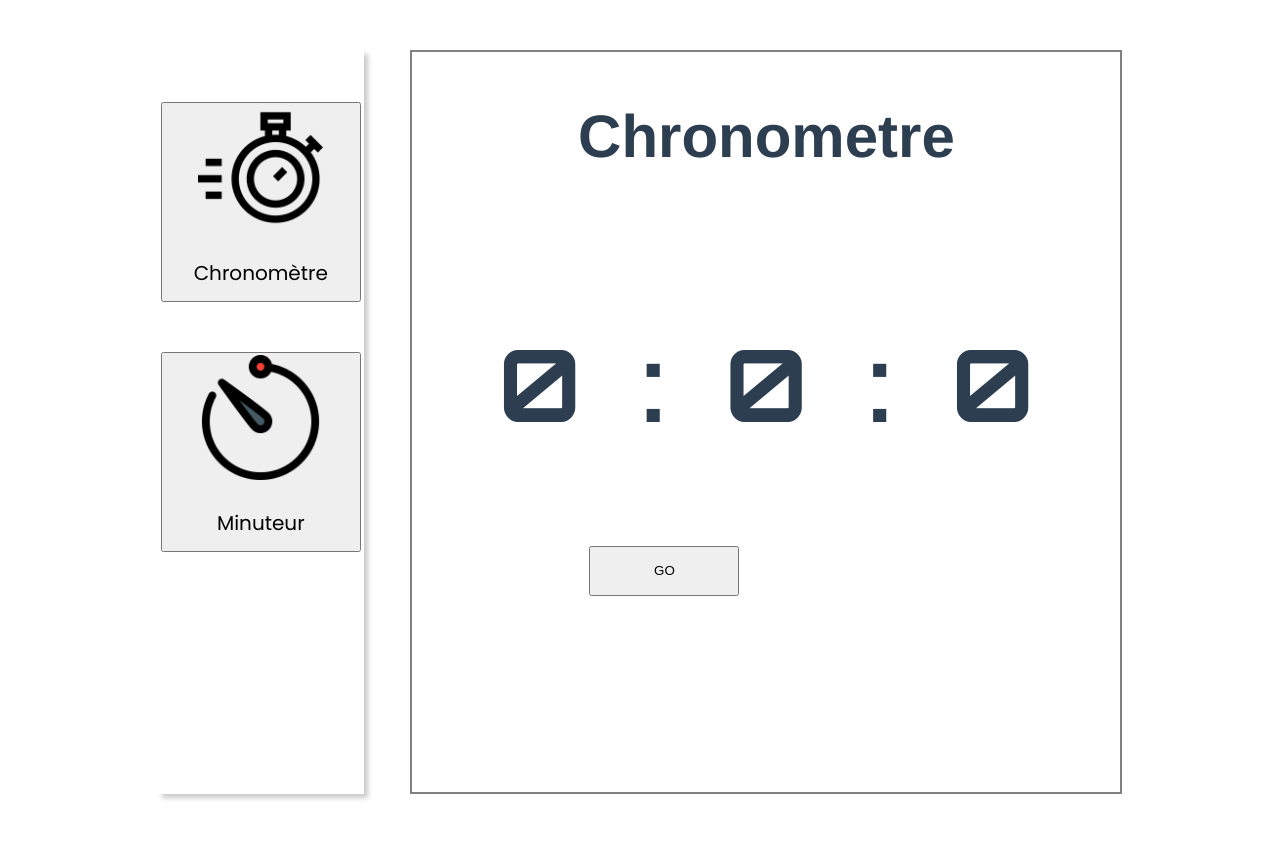
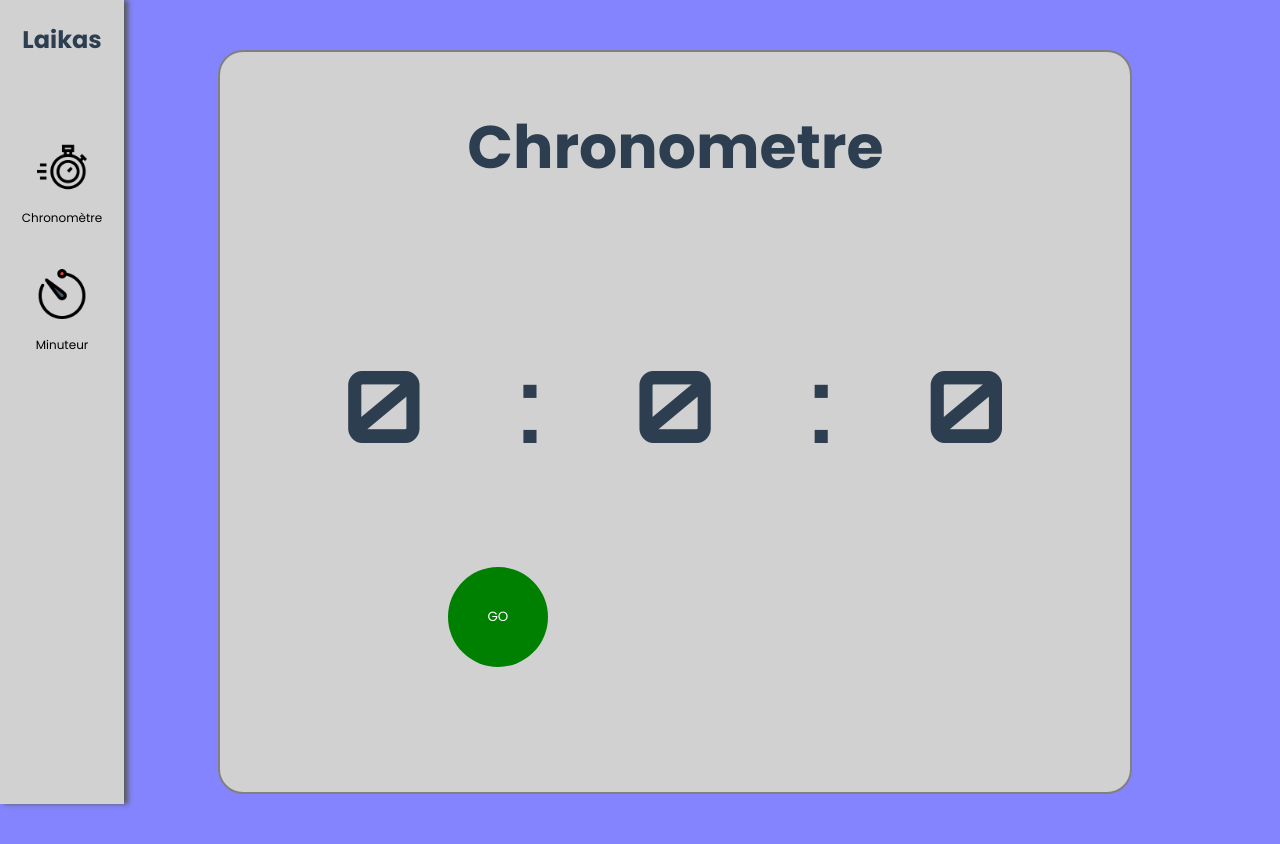
Before and after one commit to Simrche/Laikas, a Vue app: page / in a window 1280 px wide. Built offline with nearby package versions, Linux system fonts and the light colour scheme.

Commit message:
add style

```diff
--- a/src/App.vue
+++ b/src/App.vue
@@ -60,18 +60,28 @@ export default {
   justify-content: space-around;
 }
 
+body {
+  background-color: rgb(132, 132, 255);
+}
+
 #sidebarApp {
-  width: 20%;
-  padding-bottom: 100px;
-  height: 80vh;
+  position: absolute;
+  left: 0;
+  top: 0;
+  height: 100vh;
+  width: 120px;
+  background-color: rgb(209, 209, 209);
   border: transparent 2px solid;
-  box-shadow: rgb(202, 202, 202) 4px 4px 5px;
+  box-shadow: rgb(90, 90, 90) 4px 0px 5px;
 }
 
 #application {
-  width: 70%;
+  width: 90%;
+  margin-left: 7%;
   padding-bottom: 100px;
   height: 80vh;
   border: grey 2px solid;
+  background-color: rgb(209, 209, 209);
+  border-radius: 25px;
 }
 </style>
--- a/src/components/Chrono.vue
+++ b/src/components/Chrono.vue
@@ -73,6 +73,7 @@ export default {
 <style scoped>
     h1{
         font-size: 60px;
+        font-family: "poppins";
     }
 
     p {
@@ -96,7 +97,31 @@ export default {
     }
 
     #choice button {
-        height: 50px;
-        width: 150px;
+        height: 100px;
+        width: 100px;
+        font-family: "poppins";
+        background-color: white;
+        border: none;
+        border-radius: 50%;
+        cursor: pointer;
+    }
+
+    #choice button:first-child {
+        background-color: green;
+        color: white;
+    }
+
+    #choice button:first-child:hover {
+        background-color: rgb(0, 155, 0);
+        transition: 0.2s;
+    }
+
+    #choice button:nth-child(2) {
+        background-color: rgb(155, 0, 0);
+        color: white;
+    }
+
+    #choice button:nth-child(2):hover {
+        background-color: rgb(179, 0, 0);
     }
 </style>
--- a/src/components/Minuteur.vue
+++ b/src/components/Minuteur.vue
@@ -9,21 +9,21 @@
     </div>
     <div id="choice" v-if="!choice">
         <div class="choiceIn">
-            <label for="minute">Minute :</label>
+            <label for="minute">Minute : </label>
             <select name="minute" id="" v-model="minute">
                 <option v-for="number in numbers" :key="number" v-bind:value="number">{{number}}</option>
             </select>
         </div>
         <div class="choiceIn">
-            <label for="seconde" >Seconde :</label>
+            <label for="seconde" >Seconde : </label>
             <select name="seconde" id="" v-model="seconde">
                 <option v-for="number in numbers" :key="number" v-bind:value="number">{{number}}</option>
             </select>
         </div>
-        <button v-on:click="go">GO</button>
+        <button v-on:click="go" id="goButton">GO</button>
     </div>
 
-    <div id="finish" v-if="this.finishPopUp">
+    <div id="finish" v-if="this.finishPopUp" v-on:click="finish">
         <h2>FINISH</h2>
         <button v-on:click="finish" v-if="this.finishPopUp">Fermer</button>
     </div>
@@ -78,6 +78,7 @@ export default {
 <style scoped>
     h1{
         font-size: 60px;
+        font-family: "poppins";
     }
 
     p {
@@ -92,8 +93,19 @@ export default {
     }
 
     #stopButton {
-        width: 200px;
-        height: 50px;
+        height: 100px;
+        width: 100px;
+        font-family: "poppins";
+        background-color: white;
+        border: none;
+        border-radius: 50%;
+        cursor: pointer;
+        background-color: rgb(155, 0, 0);
+        color: white;
+    }
+
+    #stopButton:hover {
+        background-color: rgb(179, 0, 0);
     }
 
     #timeTime {
@@ -134,4 +146,19 @@ export default {
         height: 50%;
     }
 
+    #goButton {
+        font-family: "poppins";
+        background-color: white;
+        border: none;
+        border-radius: 50%;
+        cursor: pointer;
+        background-color: green;
+        color: white;
+    }
+
+    #goButton:hover {
+        background-color: rgb(0, 155, 0);
+        transition: 0.2s;
+    }
+
 </style>
--- a/src/components/Sidebar.vue
+++ b/src/components/Sidebar.vue
@@ -1,5 +1,6 @@
 <template>
-    <button class="tools" v-on:click="chronoTime()">
+    <h2>Laikas</h2>
+    <button class="tools" v-on:click="chronoTime()" style="margin-top: 50px">
         <img src="../assets/chronometres.png" alt="Chronometre">
         <p>Chronomètre</p>
     </button>
@@ -25,16 +26,29 @@ export default {
 </script>
 
 <style scoped>
+
+    h2 {
+        font-family: "poppins";
+    }
+
     .tools {
-        width: 200px;
-        height: 200px;
-        margin-top: 50px;
-        font-family: Poppins;
-        font-size: 20px;
+        width: 100%;
+        font-family: "Poppins";
+        font-size: 12px;
+        background-color: transparent;
+        border: none;
+        cursor: pointer;
+        padding: 15px 0;
+    }
+
+    .tools:hover {
+        background-color: rgb(161, 161, 161);
+        transition: 0.3s;
     }
 
     .tools img {
-        width: 125px;
-        height: 125px;
+        width: 50px;
+        height: 50px;
+
     }
 </style>
```
